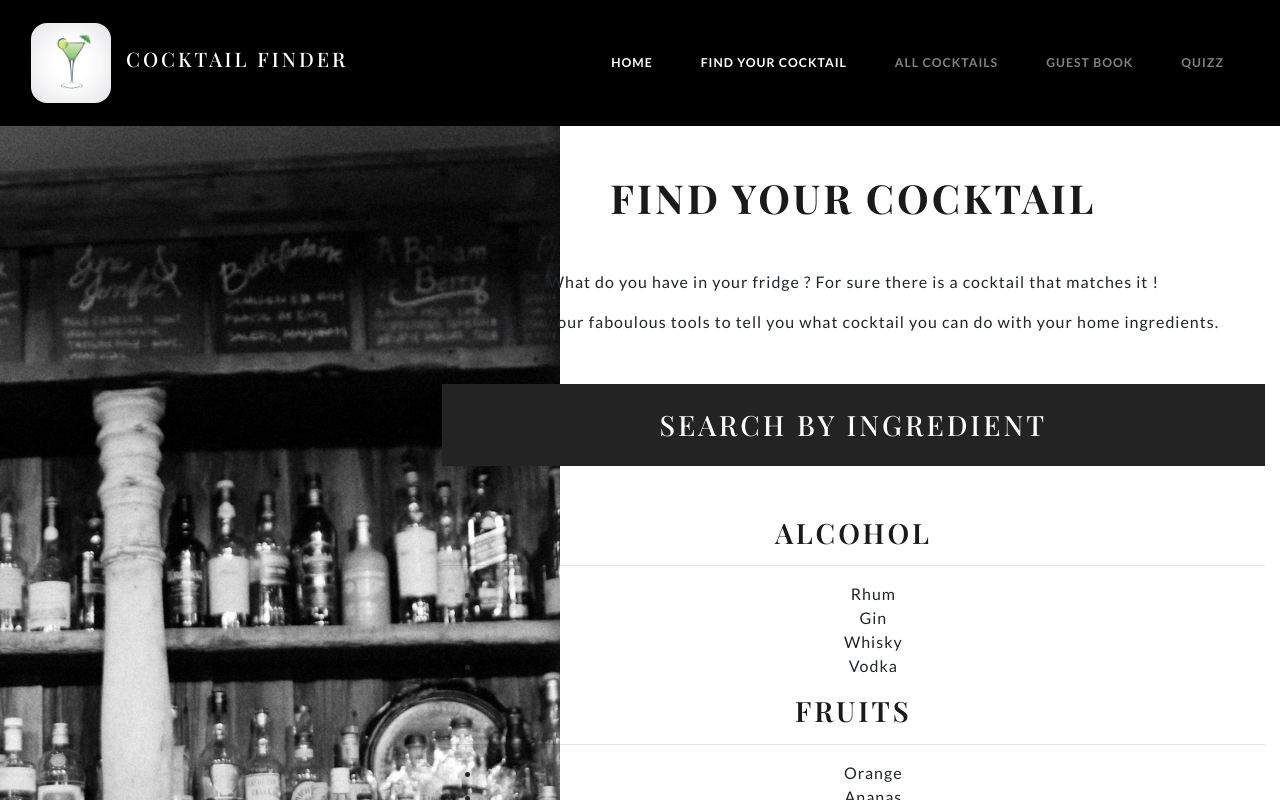
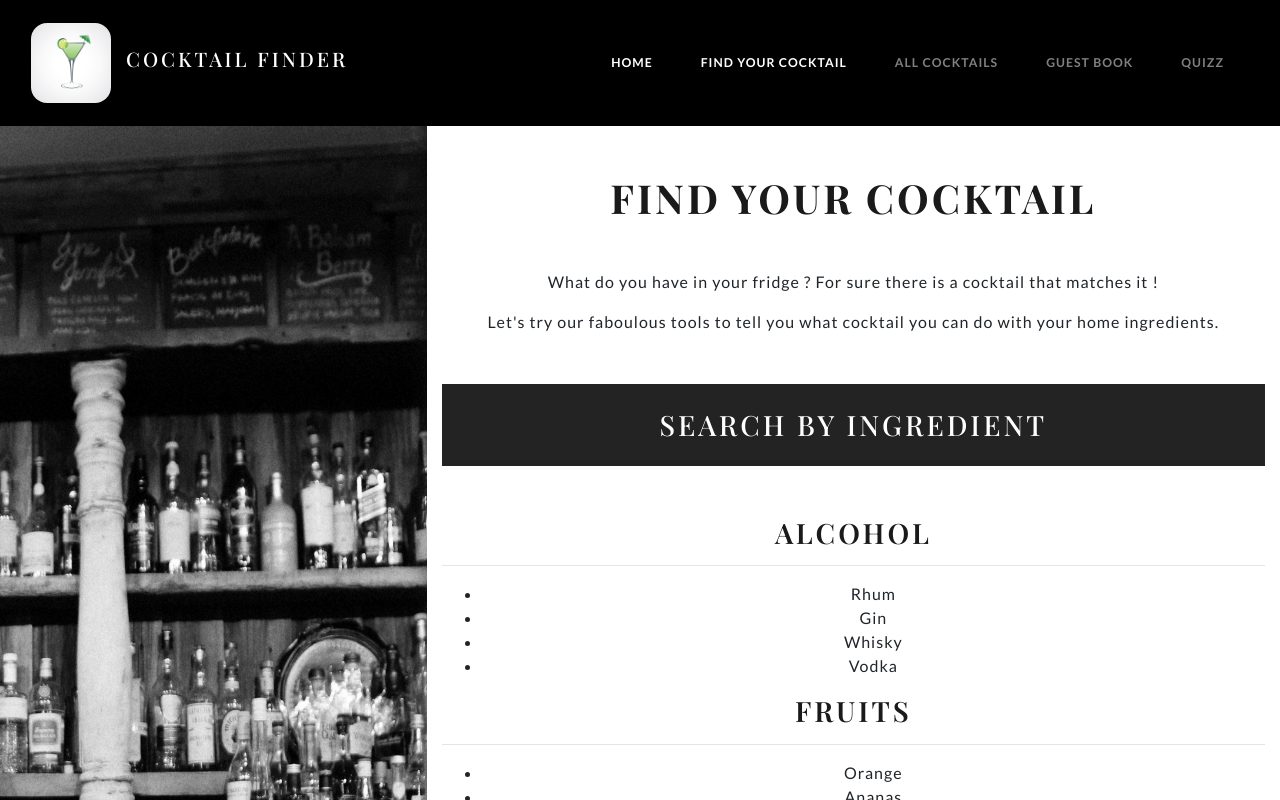
Before and after one commit to WildCodeSchool/lyon-js-0320-p2-g1, a React (Create React App) app: page /find-your-cocktail in a window 1280 px wide. Shown: the top 800 px of the page. Built offline with nearby package versions, Linux system fonts and the light colour scheme; a web font is replaced by a local one.

Commit message:
fixing some responsive issues

```diff
--- a/src/components/find-your-cocktail/FindYourCocktail.css
+++ b/src/components/find-your-cocktail/FindYourCocktail.css
@@ -14,7 +14,7 @@ h1, h2, h3 {
 
 .bar {
   height: 100%;
-  width: 70vh;
+  width: 100%;
 }
 
 h1.text-center.m-5 {
```
Also changed, not shown: src/components/navbar/Navbar.js (line endings or trailing spaces).
